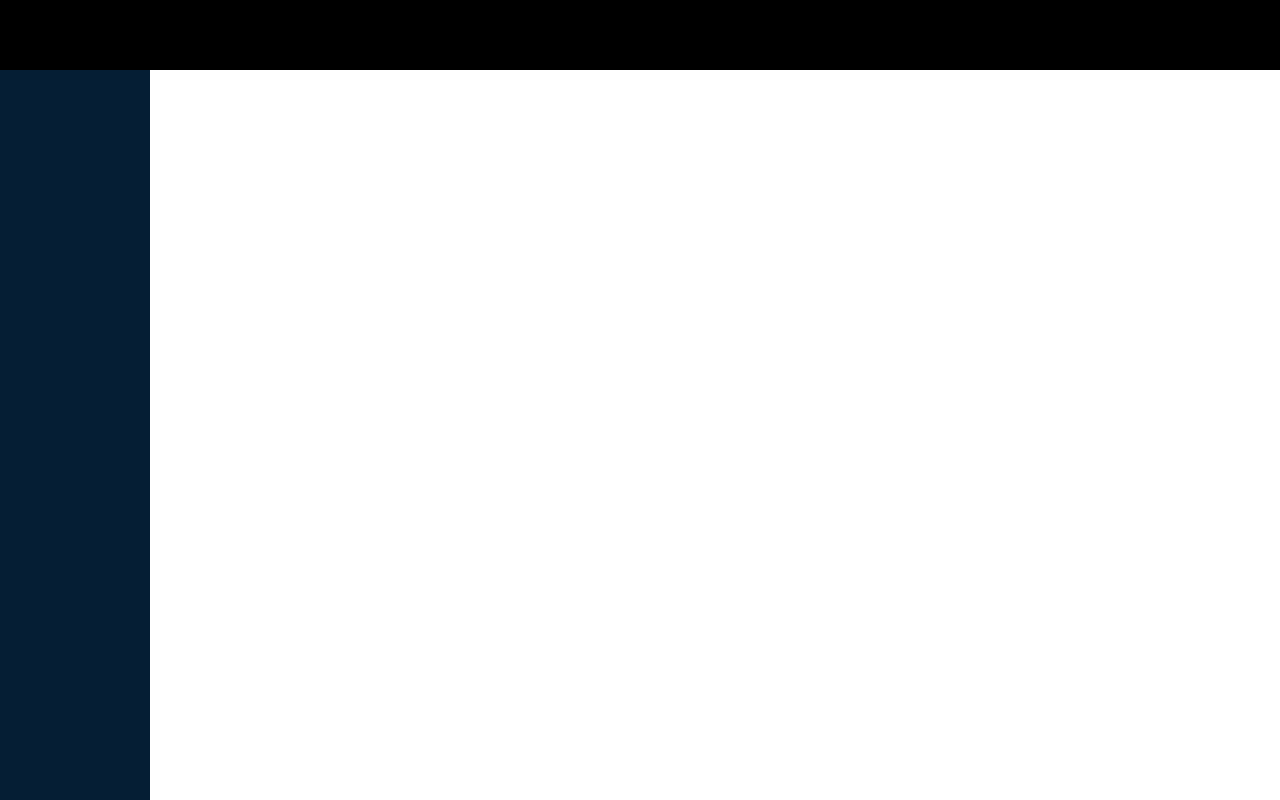
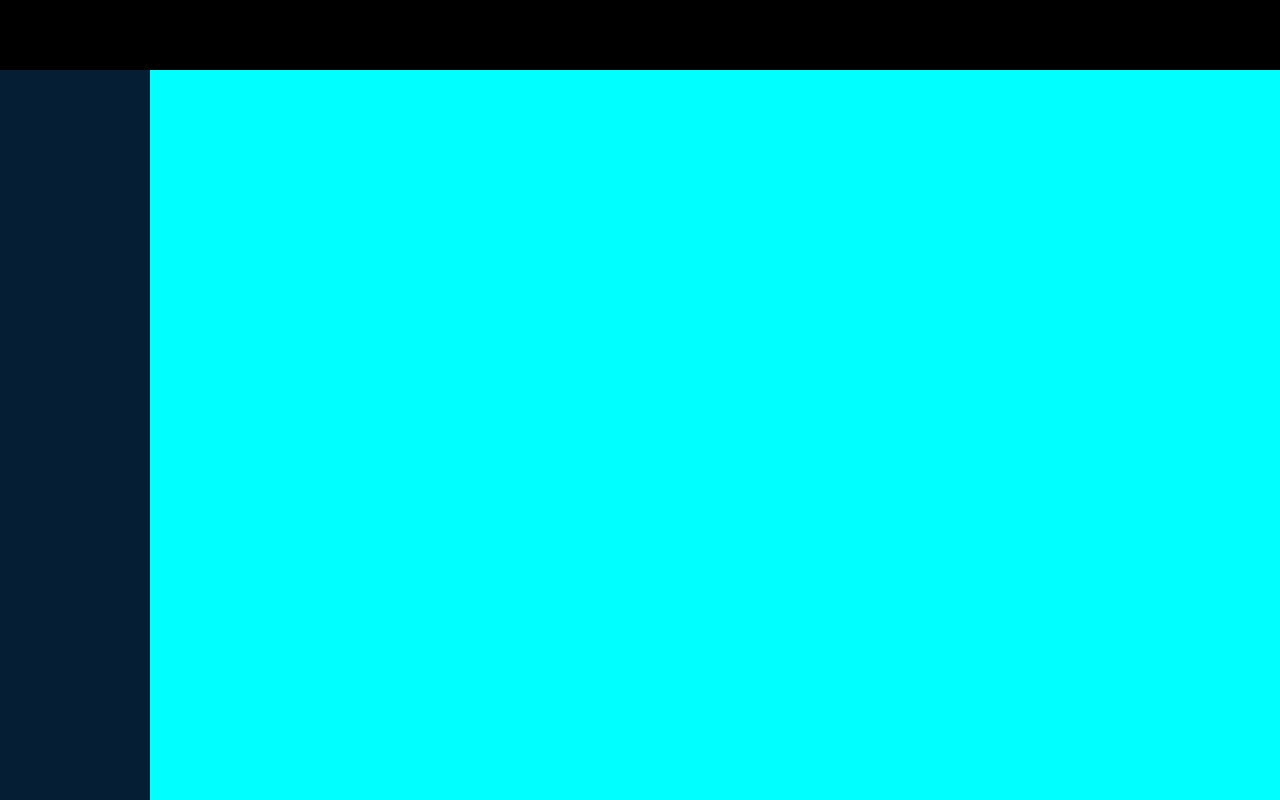
Before and after one commit to alessiaBer/html-css-bootstrap-dashboard, a plain HTML site: page index.html in a window 1280 px wide. Drawn offline with nearby package versions, Linux system fonts and the light colour scheme.

Commit message:
[add] main_content block

```diff
--- a/assets/css/style.css
+++ b/assets/css/style.css
@@ -24,6 +24,10 @@ sidebar-bg-light: #12293e
     height: calc(100vh - 70px);
 }
 
+.debug .main_content {
+    width: calc(100% - 70px);
+    background-color: aqua;
+}
 /* #endregion Debug */
 
 /* #region Utilities */
@@ -38,6 +42,11 @@ sidebar-bg-light: #12293e
 .sidebar {
     background-color: var(--dash-dark-blue);
 }
+
+.main_content {
+    height: calc(100vh - 70px);
+}
+
 /* #endregion Main */
 
 /* #region Media Queries */
@@ -45,5 +54,9 @@ sidebar-bg-light: #12293e
     .debug .sidebar {
         width: 150px;
     }
+
+    .debug .main_content {
+        width: calc(100% - 150px);
+    }
 }
 /* #region Media Queries */
--- a/index.html
+++ b/index.html
@@ -17,7 +17,7 @@
         <nav></nav>
     </header>
     <!-- /#app_header -->
-    <main id="app_main">
+    <main id="app_main" class="d-flex">
         <div class="sidebar"></div>
         <!-- /.sidebar -->
         <div class="main_content">
```
